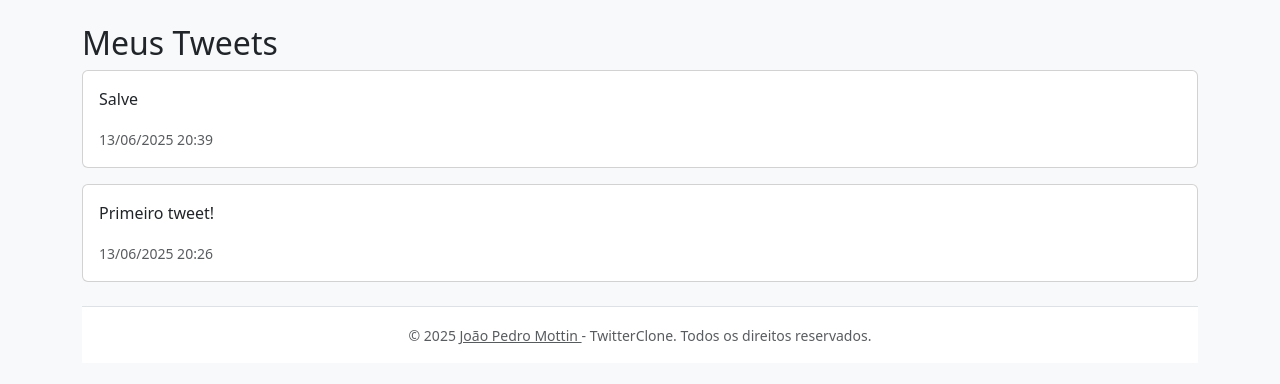
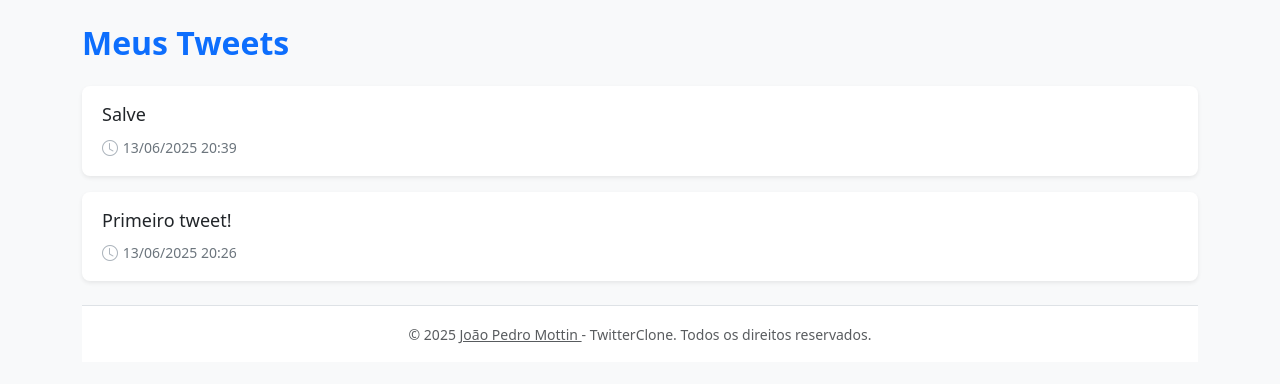
Before and after one commit to joaomottin/TwitterClonePHP, a PHP site: page /TwitterClonePHP/index.php?url=perfil in a window 1280 px wide. Shown: the part 56-440 px from the top of the page. Run offline with PHP 8.4, Linux system fonts and the light colour scheme; a user stored in the database is signed in; data comes from the database, SQL or seed files in the repository; both versions use the stored data as it was after the commit.

Commit message:
Ajuste Perfil e SQL

```diff
--- /dev/null
+++ b/csrf/CsrfHelper.php
@@ -0,0 +1,17 @@
+<?php
+class CsrfHelper {
+    public static function generateToken() {
+        if (empty($_SESSION['csrf_token'])) {
+            $_SESSION['csrf_token'] = bin2hex(random_bytes(32));
+        }
+        return $_SESSION['csrf_token'];
+    }
+
+    public static function validateToken($token) {
+        return isset($_SESSION['csrf_token']) && hash_equals($_SESSION['csrf_token'], $token);
+    }
+
+    public static function unsetToken() {
+        unset($_SESSION['csrf_token']);
+    }
+}
--- /dev/null
+++ b/css/perfil.css
@@ -0,0 +1,44 @@
+.perfil-title {
+    margin-bottom: 1.5rem;
+    color: #0d6efd;
+    font-weight: 600;
+    font-size: 2rem;
+}
+
+.perfil-empty {
+    color: #6c757d;
+    font-style: italic;
+}
+
+.tweet-card {
+    background: #fff;
+    border-radius: 8px;
+    padding: 1rem 1.25rem;
+    margin-bottom: 1rem;
+    box-shadow: 0 0.125rem 0.25rem rgb(0 0 0 / 0.075);
+    transition: box-shadow 0.2s ease;
+}
+
+.tweet-card:hover {
+    box-shadow: 0 0.5rem 1rem rgb(0 0 0 / 0.15);
+}
+
+.tweet-text {
+    font-size: 1.125rem;
+    line-height: 1.4;
+    margin-bottom: 0.5rem;
+    white-space: pre-wrap;
+}
+
+.tweet-date {
+    color: #6c757d;
+    font-size: 0.875rem;
+    display: flex;
+    align-items: center;
+    gap: 0.3rem;
+}
+
+.tweet-date i {
+    font-size: 1rem;
+    color: #adb5bd;
+}
--- a/index.php
+++ b/index.php
@@ -1,5 +1,6 @@
 <?php
 require 'config/config.php';
+require 'csrf/CsrfHelper.php';
 require 'controllers/AuthController.php';
 require 'controllers/TweetController.php';
 require 'controllers/PerfilController.php';
--- a/script.php
+++ b/script.php
@@ -1,3 +1,6 @@
+<!--UTILIZE APENAS CASO NÃO CONSIGA REALIZAR O UPLOAD DO ARQUIVO "twitterclone.sql", ESSA É APENAS UMA VERSÃO DE TESTE.-->
+<!-- Para utilizar esse código, acesse http://localhost/TwitterClonePHP/script.php-->
+
 <?php
 $dsn = "mysql:host=localhost;port=3306;charset=utf8";
 $user = "root"; $pass = "";
--- a/views/perfil/index.php
+++ b/views/perfil/index.php
@@ -1,10 +1,28 @@
-<h2>Meus Tweets</h2>
+<!DOCTYPE html>
+<html lang="pt-br">
+<head>
+    <meta charset="UTF-8" />
+    <title>Meu Perfil</title>
+    <link rel="stylesheet" href="css/perfil.css">
+    <link href="https://cdn.jsdelivr.net/npm/bootstrap-icons@1.10.5/font/bootstrap-icons.css" rel="stylesheet">
+</head>
+<body>
 
-<?php foreach ($meustweets as $t): ?>
-    <div class="card mb-3">
-        <div class="card-body">
-            <p><?php echo htmlspecialchars($t['texto']); ?></p>
-            <small class="text-muted"><?php echo date('d/m/Y H:i', strtotime($t['criado_em'])); ?></small>
+<h2 class="perfil-title">Meus Tweets</h2>
+
+<?php if (empty($meustweets)): ?>
+    <p class="perfil-empty">Você ainda não postou nenhum tweet.</p>
+<?php else: ?>
+    <?php foreach ($meustweets as $t): ?>
+        <div class="tweet-card">
+            <p class="tweet-text"><?php echo nl2br(htmlspecialchars($t['texto'])); ?></p>
+            <small class="tweet-date">
+                <i class="bi bi-clock"></i>
+                <?php echo date('d/m/Y H:i', strtotime($t['criado_em'])); ?>
+            </small>
         </div>
-    </div>
-<?php endforeach; ?>
+    <?php endforeach; ?>
+<?php endif; ?>
+
+</body>
+</html>
```
Also changed, not shown: twitterclone.sql (added, +192 -0 lines).
